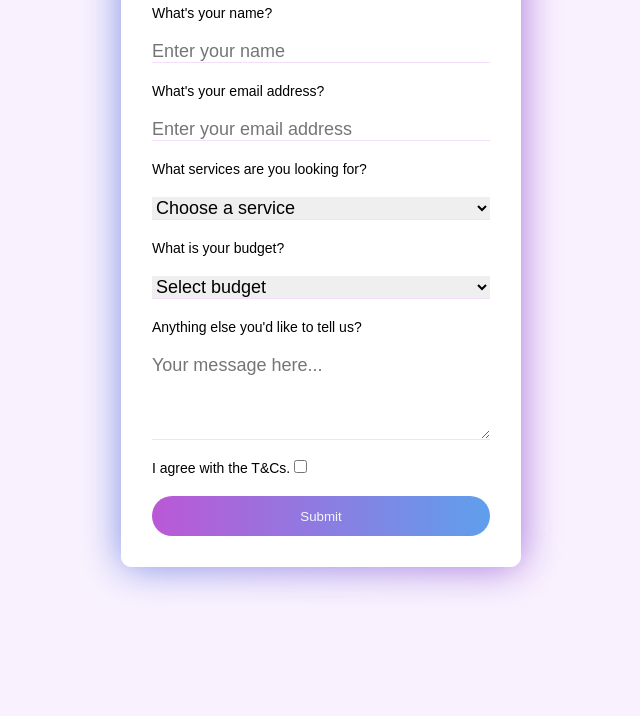
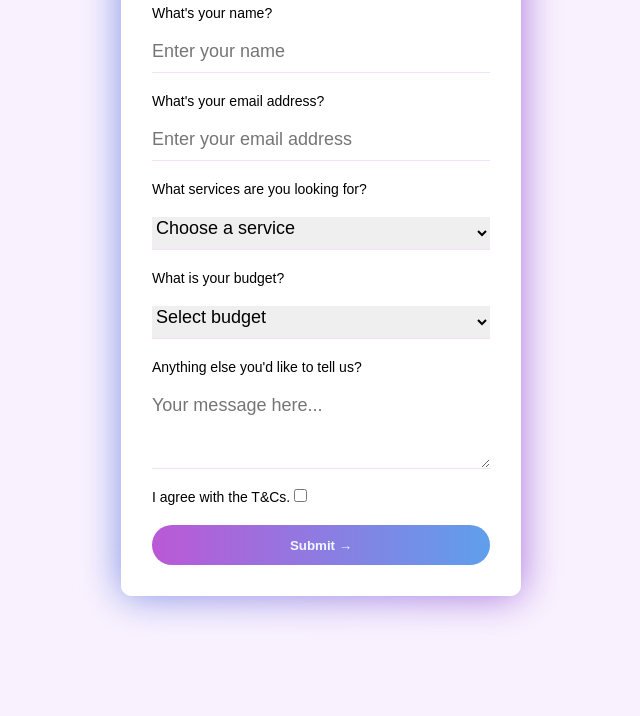
Before and after one commit to donaldmema/hoxton-html-user-input, a plain HTML site: page index.html in a window 1280 px wide. Shown: the part 203-919 px from the top of the page, without its empty margins (319-959 px from the left). Before the commit the page ends 890 px from the top, so only its background shows below. Drawn offline with Linux system fonts and the light colour scheme.

Commit message:
Add validation to the user form

```diff
--- a/index.html
+++ b/index.html
@@ -9,16 +9,27 @@
   </head>
   <body class="body">
     <div class="container">
-      <h1>Hey There!</h1>
+      <h1>Hey there!</h1>
       <form class="user-form">
         <label for="name">What's your name?</label>
-        <input id="name" type="text" placeholder="Enter your name" />
+        <input
+          id="name"
+          type="text"
+          placeholder="Enter your name"
+          required
+          minlength="5"
+        />
 
         <label for="email">What's your email address?</label>
-        <input id="email" type="email" placeholder="Enter your email address" />
+        <input
+          id="email"
+          type="email"
+          placeholder="Enter your email address"
+          required
+        />
 
         <label for="services">What services are you looking for?</label>
-        <select name="service" id="services">
+        <select name="service" id="services" required>
           <option value="">Choose a service</option>
           <option>SEO Optimization</option>
           <option>Digital Marketing</option>
@@ -26,27 +37,28 @@
         </select>
 
         <label for="budget">What is your budget?</label>
-        <select name="service" id="services">
+        <select name="budget" id="budget" required>
           <option value="">Select budget</option>
           <option>$ 1250</option>
           <option>$ 1750</option>
           <option>$ 2500</option>
         </select>
 
-        <label for="">Anything else you'd like to tell us?</label>
+        <label for="message">Anything else you'd like to tell us?</label>
         <textarea
-          name=""
-          id=""
-          rows="4"
+          name="message"
+          id="message"
+          rows="3"
           placeholder="Your message here..."
+          minlength="10"
         ></textarea>
 
         <label>
           I agree with the T&Cs.
-          <input type="checkbox" />
+          <input type="checkbox" required />
         </label>
 
-        <button class="submit-button">Submit</button>
+        <button class="submit-button">Submit →</button>
       </form>
     </div>
   </body>
--- a/style.css
+++ b/style.css
@@ -55,6 +55,7 @@ textarea {
   outline: transparent;
   border-bottom: 1px solid #f3dff7;
   font-size: 18px;
+  padding-bottom: 10px;
 }
 
 label {
@@ -66,9 +67,10 @@ textarea {
 }
 
 .submit-button {
-    border: none;
-    border-radius: 20px;
-    height: 40px;
-    background-image: linear-gradient(to right, #bb58d6 , #5f9fec);
-    color: aliceblue;
+  border: none;
+  border-radius: 20px;
+  height: 40px;
+  background-image: linear-gradient(to right, #bb58d6, #5f9fec);
+  color: aliceblue;
+  font-weight: bold;
 }
```
